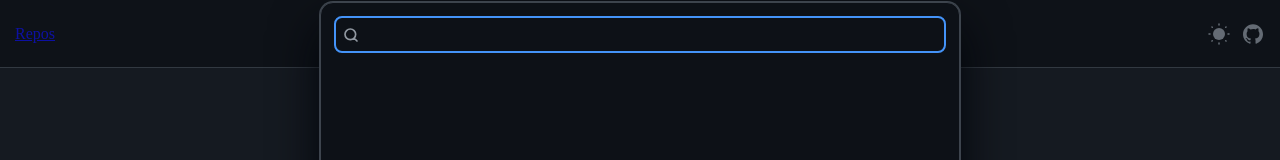
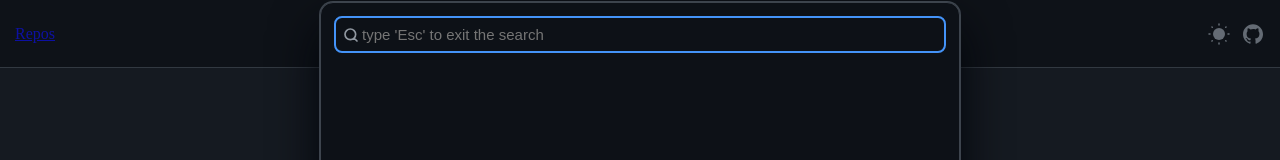
Before and after one commit to zhenghaoyang24/reposhub, a Vue app: page /home in a window 1280 px wide. Both pictures are taken after a click on the element "type '/' to search". Shown: the top 160 px of the page. Built offline with nearby package versions, Linux system fonts and the light colour scheme; the HTML template or start-up script is replaced by a standard one.

Commit message:
dev:search

```diff
--- a/src/components/SearchResultBox.vue
+++ b/src/components/SearchResultBox.vue
@@ -47,7 +47,7 @@ onUnmounted(() => {
         <span class="search-icon">
           <SearchIcon></SearchIcon>
         </span>
-        <input ref="searchInput" type="text" placeholder="" class="search-input" :value="inputValue">
+        <input ref="searchInput" type="text" placeholder="type 'Esc' to exit the search" class="search-input" :value="inputValue">
         <span></span>
       </div>
 
```
